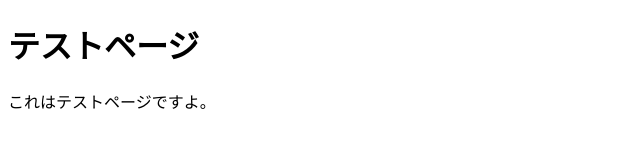
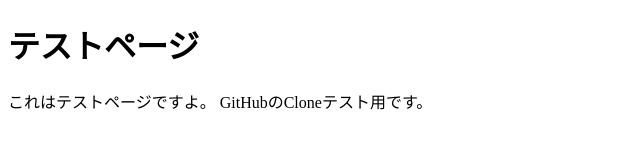
Before and after one commit to CoderDojo-Urasoe/CoderDojo-Urasoe.github.io, a plain HTML site: page test.html in a window 1280 px wide. Shown: the whole page, without its empty margins (0-640 px from the left). Drawn offline with Linux system fonts and the light colour scheme.

Commit message:
コメント追加

```diff
--- a/test.html
+++ b/test.html
@@ -8,5 +8,6 @@
 <body>
     <h1>テストページ</h1>
     これはテストページですよ。
+    GitHubのCloneテスト用です。
 </body>
 </html>
```
